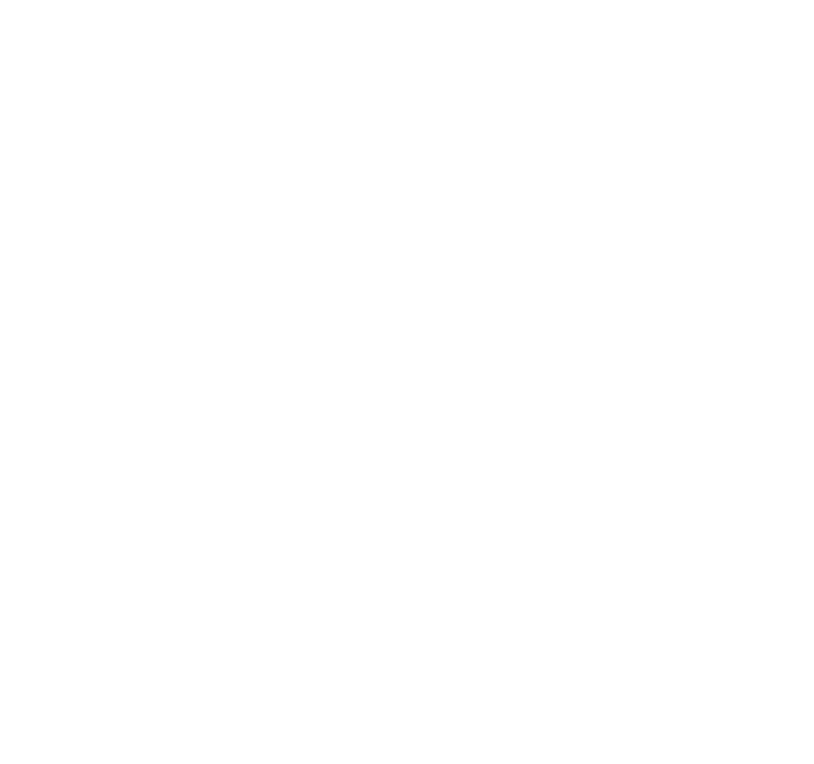
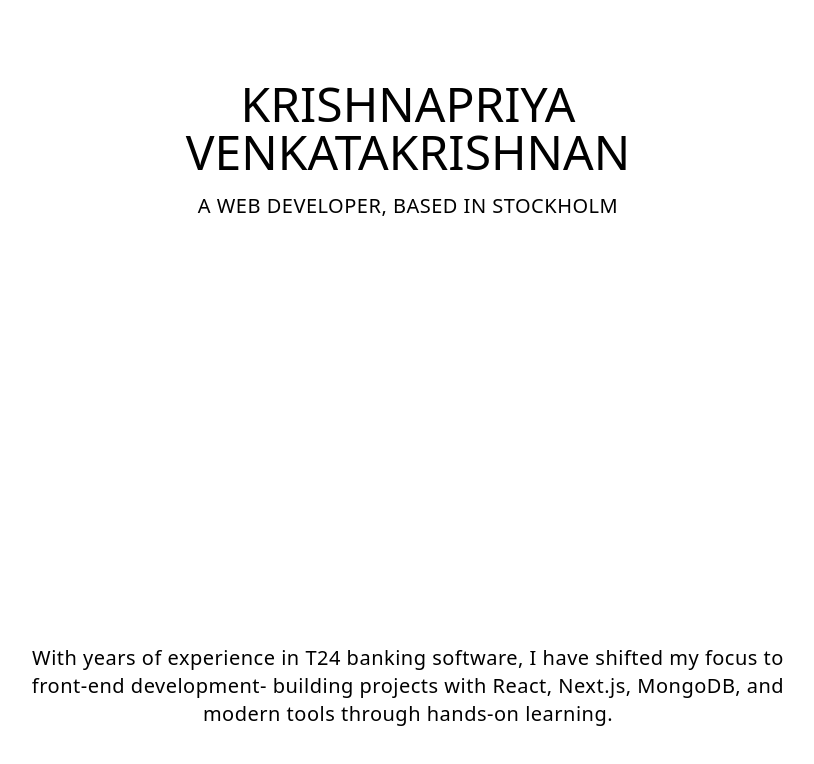
Before and after one commit to krishnapriya-venkatakrishnan/project_next_js_portfolio, a Next.js app: page / in a window 1280 px wide. Shown: the top 764 px of the page, without its empty margins (232-1046 px from the left). Built offline with nearby package versions, Linux system fonts and the light colour scheme.

Commit message:
Intro page without any background styling

```diff
--- a/app/globals.css
+++ b/app/globals.css
@@ -3,12 +3,10 @@
 @custom-variant dark (&:is(.dark *));
 @plugin "tailwindcss-animate";
 
-/* light mode */
 @layer base {
   :root {
-    --background: 0 0% 100%;
-    --foreground: 240 10% 3.9%;
-    --radius: 0.5rem;
+    /* light mode */
+
   }
 }
 /* dark mode */
@@ -21,30 +19,25 @@
 }
 
 @theme {
-  --color-black: #000;
-  --color-black-100: #000319;
-  --color-black-200: rgba(17, 25, 40, 0.75);
-  --color-black-300: rgba(255, 255, 255, 0.125);
+  --animate-marquee-left: marquee-left 1s linear;
+  --animate-marquee-right: marquee-right 1s linear;
 
-  --color-white: #FFF;
-  --color-white-100: #BEC1DD;
-  --color-white-200: #C1C2D3;
+  @keyframes marquee-left {
+    0% {
+      transform: translateX(100%)
+    }
+    100% {
+      transform: translateX(0%)
+    }
+  }
 
-  --color-blue-100: #E4ECFF;
-
-  --color-purple: #CBACF9;
-  --color-background: hsl(var(--background));
-  --color-foreground: hsl(var(--foreground));
-
-  --radius-lg: var(--radius);
-  --radius-md: calc(var(--radius) - 2px);
-  --radius-sm: calc(var(--radius) - 4px);
-
-  --animate-sample: sample 0.2s ease-out;
-
-  @keyframes sample {
-    from { height: 0 };
-    to { height: 100px };
+  @keyframes marquee-right {
+    0% {
+      transform: translateX(-100%)
+    }
+    100% {
+      transform: translateX(0%)
+    }
   }
 
 }
@@ -65,118 +58,11 @@
   background-image: --value([*]);
 }
 
-@theme inline {
-  --radius-sm: calc(var(--radius) - 4px);
-  --radius-md: calc(var(--radius) - 2px);
-  --radius-lg: var(--radius);
-  --radius-xl: calc(var(--radius) + 4px);
-  --color-background: var(--background);
-  --color-foreground: var(--foreground);
-  --color-card: var(--card);
-  --color-card-foreground: var(--card-foreground);
-  --color-popover: var(--popover);
-  --color-popover-foreground: var(--popover-foreground);
-  --color-primary: var(--primary);
-  --color-primary-foreground: var(--primary-foreground);
-  --color-secondary: var(--secondary);
-  --color-secondary-foreground: var(--secondary-foreground);
-  --color-muted: var(--muted);
-  --color-muted-foreground: var(--muted-foreground);
-  --color-accent: var(--accent);
-  --color-accent-foreground: var(--accent-foreground);
-  --color-destructive: var(--destructive);
-  --color-border: var(--border);
-  --color-input: var(--input);
-  --color-ring: var(--ring);
-  --color-chart-1: var(--chart-1);
-  --color-chart-2: var(--chart-2);
-  --color-chart-3: var(--chart-3);
-  --color-chart-4: var(--chart-4);
-  --color-chart-5: var(--chart-5);
-  --color-sidebar: var(--sidebar);
-  --color-sidebar-foreground: var(--sidebar-foreground);
-  --color-sidebar-primary: var(--sidebar-primary);
-  --color-sidebar-primary-foreground: var(--sidebar-primary-foreground);
-  --color-sidebar-accent: var(--sidebar-accent);
-  --color-sidebar-accent-foreground: var(--sidebar-accent-foreground);
-  --color-sidebar-border: var(--sidebar-border);
-  --color-sidebar-ring: var(--sidebar-ring);
-}
 
 :root {
-  --radius: 0.625rem;
-  --background: oklch(1 0 0);
-  --foreground: oklch(0.145 0 0);
-  --card: oklch(1 0 0);
-  --card-foreground: oklch(0.145 0 0);
-  --popover: oklch(1 0 0);
-  --popover-foreground: oklch(0.145 0 0);
-  --primary: oklch(0.205 0 0);
-  --primary-foreground: oklch(0.985 0 0);
-  --secondary: oklch(0.97 0 0);
-  --secondary-foreground: oklch(0.205 0 0);
-  --muted: oklch(0.97 0 0);
-  --muted-foreground: oklch(0.556 0 0);
-  --accent: oklch(0.97 0 0);
-  --accent-foreground: oklch(0.205 0 0);
-  --destructive: oklch(0.577 0.245 27.325);
-  --border: oklch(0.922 0 0);
-  --input: oklch(0.922 0 0);
-  --ring: oklch(0.708 0 0);
-  --chart-1: oklch(0.646 0.222 41.116);
-  --chart-2: oklch(0.6 0.118 184.704);
-  --chart-3: oklch(0.398 0.07 227.392);
-  --chart-4: oklch(0.828 0.189 84.429);
-  --chart-5: oklch(0.769 0.188 70.08);
-  --sidebar: oklch(0.985 0 0);
-  --sidebar-foreground: oklch(0.145 0 0);
-  --sidebar-primary: oklch(0.205 0 0);
-  --sidebar-primary-foreground: oklch(0.985 0 0);
-  --sidebar-accent: oklch(0.97 0 0);
-  --sidebar-accent-foreground: oklch(0.205 0 0);
-  --sidebar-border: oklch(0.922 0 0);
-  --sidebar-ring: oklch(0.708 0 0);
+  /* light mode */
 }
 
 .dark {
-  --background: oklch(0.145 0 0);
-  --foreground: oklch(0.985 0 0);
-  --card: oklch(0.205 0 0);
-  --card-foreground: oklch(0.985 0 0);
-  --popover: oklch(0.205 0 0);
-  --popover-foreground: oklch(0.985 0 0);
-  --primary: oklch(0.922 0 0);
-  --primary-foreground: oklch(0.205 0 0);
-  --secondary: oklch(0.269 0 0);
-  --secondary-foreground: oklch(0.985 0 0);
-  --muted: oklch(0.269 0 0);
-  --muted-foreground: oklch(0.708 0 0);
-  --accent: oklch(0.269 0 0);
-  --accent-foreground: oklch(0.985 0 0);
-  --destructive: oklch(0.704 0.191 22.216);
-  --border: oklch(1 0 0 / 10%);
-  --input: oklch(1 0 0 / 15%);
-  --ring: oklch(0.556 0 0);
-  --chart-1: oklch(0.488 0.243 264.376);
-  --chart-2: oklch(0.696 0.17 162.48);
-  --chart-3: oklch(0.769 0.188 70.08);
-  --chart-4: oklch(0.627 0.265 303.9);
-  --chart-5: oklch(0.645 0.246 16.439);
-  --sidebar: oklch(0.205 0 0);
-  --sidebar-foreground: oklch(0.985 0 0);
-  --sidebar-primary: oklch(0.488 0.243 264.376);
-  --sidebar-primary-foreground: oklch(0.985 0 0);
-  --sidebar-accent: oklch(0.269 0 0);
-  --sidebar-accent-foreground: oklch(0.985 0 0);
-  --sidebar-border: oklch(1 0 0 / 10%);
-  --sidebar-ring: oklch(0.556 0 0);
+  /* dark mode */
 }
-
-@layer base {
-  * {
-    @apply border-border outline-ring/50;
-  }
-  body {
-    @apply bg-background text-foreground;
-  }
-}
--- a/app/page.tsx
+++ b/app/page.tsx
@@ -1,9 +1,11 @@
+import Intro from "@/components/Intro";
 import Navbar from "@/components/Navbar";
 
 export default function Home() {
   return (
     <main className="h-[2000px]">
       <Navbar />
+      <Intro />
     </main>
   );
 }
--- /dev/null
+++ b/components/Intro.tsx
@@ -0,0 +1,30 @@
+const Intro = () => {
+  return (
+    <section className="h-[100dvh] flex flex-col">
+      <div className="flex flex-col items-center justify-center text-5xl uppercase flex-wrap font-medium">
+        <div className="mt-20 overflow-hidden w-full">
+          <div className="whitespace-nowrap animate-marquee-left w-full flex items-center justify-center">
+            Krishnapriya
+          </div>
+        </div>
+        <div className="overflow-hidden w-full">
+          <div className="whitespace-nowrap animate-marquee-right w-full flex items-center justify-center">
+            Venkatakrishnan
+          </div>
+        </div>
+      </div>
+
+      <div className="tracking-wide text-center text-xl py-4 uppercase">
+          A web developer, based in Stockholm
+      </div>
+
+      <div className="flex-1 flex items-end justify-center px-8 pb-18">
+        <div className="text-center tracking-wide text-xl max-w-[800px]">
+        With years of experience in T24 banking software, I have shifted my focus to front-end development- building projects with React, Next.js, MongoDB, and modern tools through hands-on learning.
+        </div>
+      </div>
+    </section>
+  )
+}
+
+export default Intro
--- a/components/ui/FloatingNavBar.tsx
+++ b/components/ui/FloatingNavBar.tsx
@@ -70,14 +70,15 @@ export const FloatingNav = ({
               "relative dark:text-white items-center flex space-x-1 text-black dark:hover:text-neutral-300 hover:text-neutral-500"
             )}
           >
-            <span className="block sm:hidden">{navItem.icon}</span>
-            <span className="hidden sm:block text-sm">{navItem.name}</span>
+            {/* <span className="block sm:hidden">{navItem.icon}</span> */}
+            {/* <span className="hidden sm:block text-sm">{navItem.name}</span> */}
+            <span className="text-sm">{navItem.name}</span>
           </Link>
         ))}
-        <div className="border text-sm font-medium relative border-neutral-200 dark:border-white/[0.2] text-black dark:text-white p-1.5 rounded-full">
+        <div className="border text-sm font-medium relative border-neutral-200 dark:border-white/[0.2] text-black dark:text-white rounded-full">
           <ToggleButton />
         </div>
-        <span className="absolute inset-x-0 w-1/2 mx-auto -bottom-px bg-gradient-to-r from-transparent via-blue-500 to-transparent  h-px" />
+        <span className="absolute inset-x-0 w-1/2 mx-auto -bottom-px bg-gradient-to-r from-transparent via-blue-500 to-transparent h-px" />
       </motion.div>
 
     </AnimatePresence>
```
